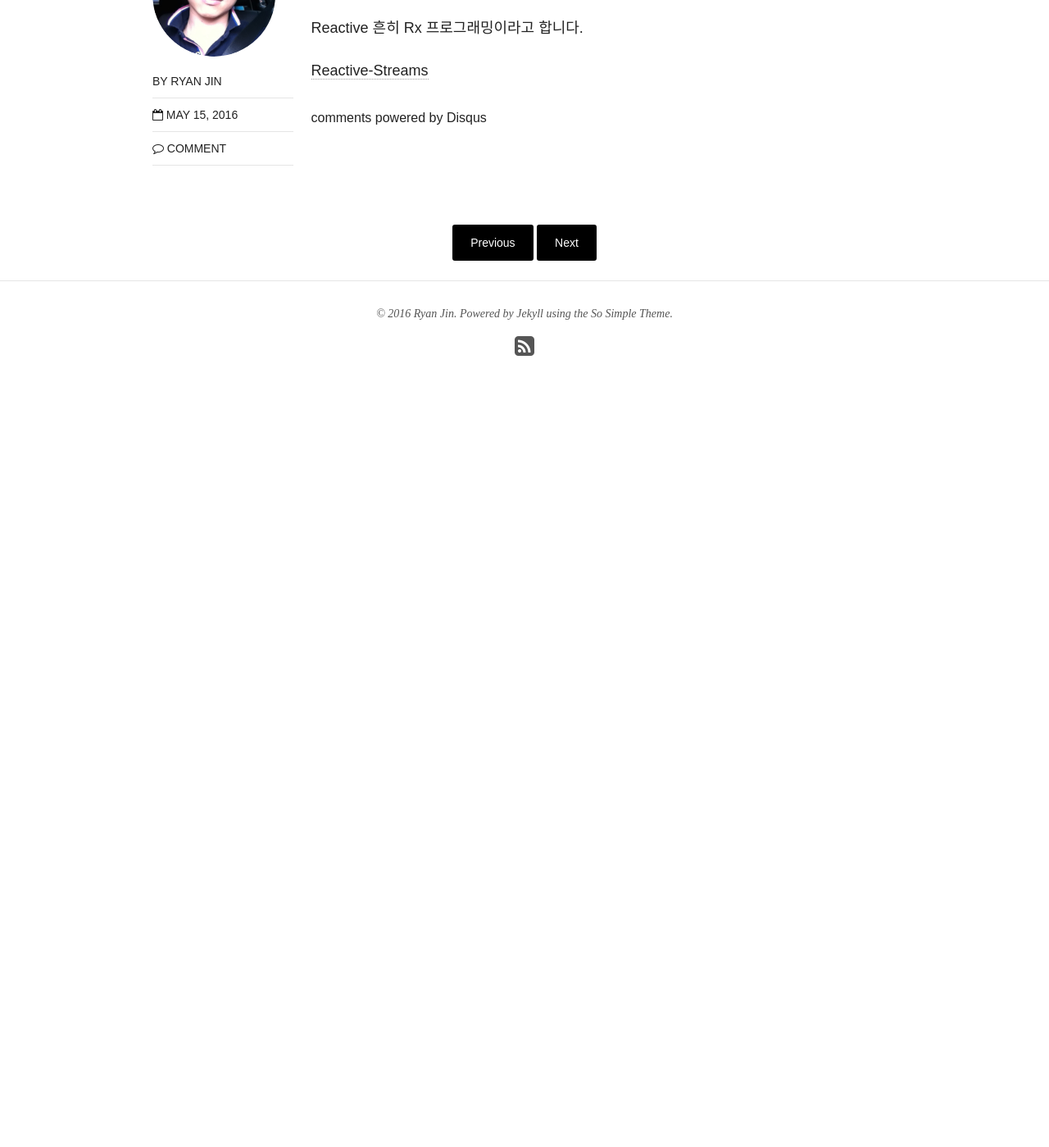
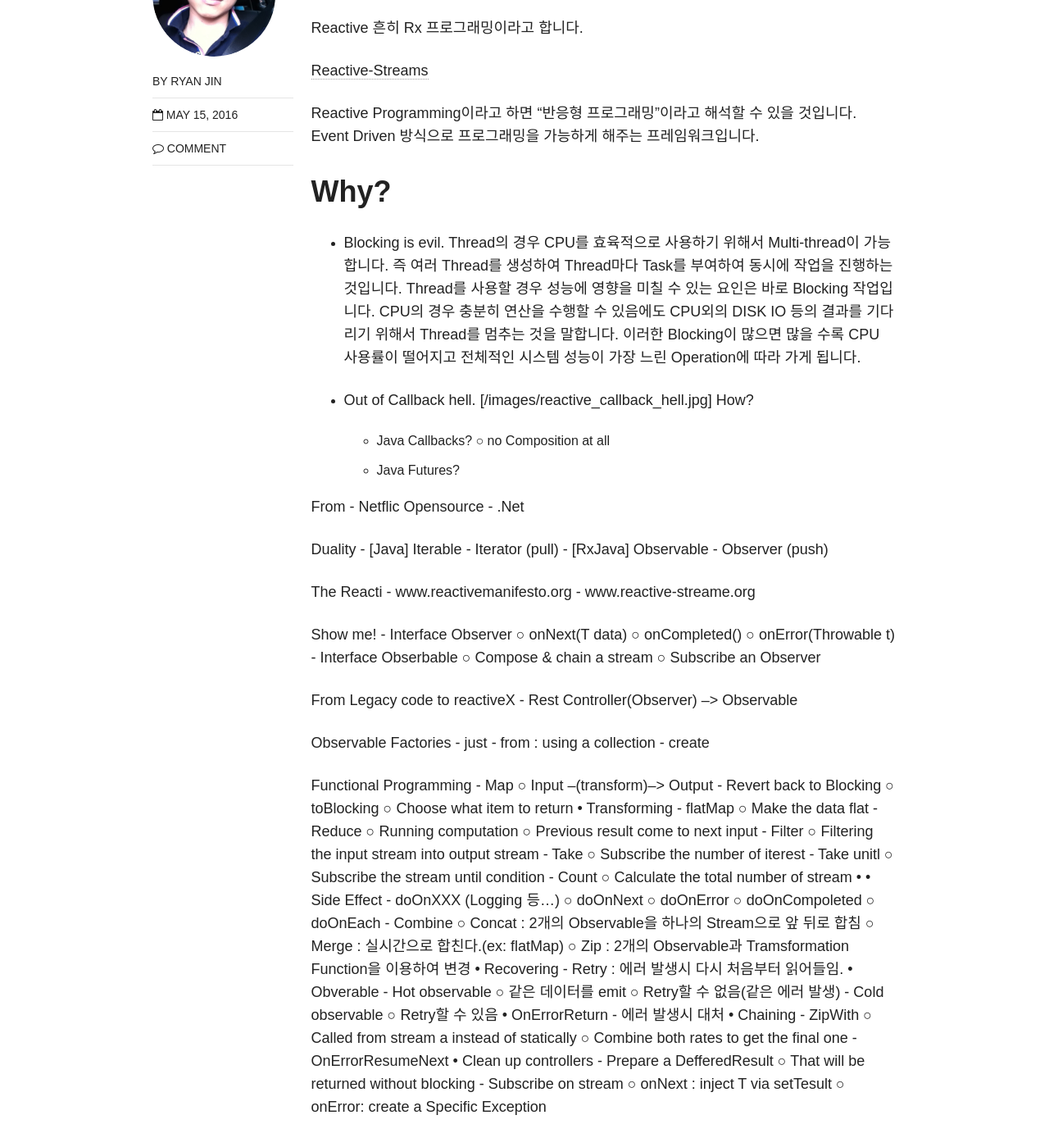
Before and after one commit to atinjin/atinjin.github.com, a Jekyll site: the page built from _posts/2016-05-15-reactive.md, in a window 1280 px wide and 1400 px high, scrolled down 653 px. Shown: the whole window at 82% size. Built offline with Jekyll 4.4.1, drawn with Linux system fonts in a browser that asks for light colours; nearby versions of some CDN libraries; comment, search, counter and statistics services are not loaded; before the commit the page ends 1187 px from its top, so only the background shows below that.

Commit message:
writing outline of reactive

```diff
--- a/_posts/2016-05-15-reactive.md
+++ b/_posts/2016-05-15-reactive.md
@@ -15,3 +15,101 @@ date: 2016-05-15T17:40:26+09:00
 Reactive 흔히  Rx 프로그래밍이라고 합니다.
 
 [Reactive-Streams](http://www.reactive-streams.org)
+
+Reactive Programming이라고 하면 "반응형 프로그래밍"이라고 해석할 수 있을 것입니다. Event Driven 방식으로 프로그래밍을  가능하게 해주는 프레임워크입니다.
+
+
+# Why?
+ -  Blocking is evil.
+    Thread의 경우 CPU를 효육적으로 사용하기 위해서 Multi-thread이 가능합니다. 즉 여러 Thread를 생성하여 Thread마다 Task를 부여하여 동시에 작업을 진행하는 것입니다.
+    Thread를 사용할 경우 성능에 영향을 미칠 수 있는 요인은 바로 Blocking 작업입니다. CPU의 경우 충분히 연산을 수행할 수 있음에도 CPU외의 DISK IO 등의 결과를 기다리기 위해서 Thread를 멈추는 것을 말합니다.
+    이러한 Blocking이 많으면 많을 수록 CPU 사용률이 떨어지고 전체적인 시스템 성능이 가장 느린 Operation에 따라 가게 됩니다.
+
+ -  Out of Callback hell.
+    [/images/reactive_callback_hell.jpg]
+How?
+    - Java Callbacks?
+        ○ no Composition at all
+    - Java Futures<T>?
+
+From
+    - Netflic Opensource
+    - .Net
+
+Duality
+    - [Java] Iterable - Iterator (pull)
+    - [RxJava] Observable - Observer (push)
+
+The Reacti
+    - www.reactivemanifesto.org
+    - www.reactive-streame.org
+
+Show me!
+    - Interface Observer<T>
+        ○ onNext(T data)
+        ○ onCompleted()
+        ○ onError(Throwable t)
+    - Interface Obserbable<T>
+        ○ Compose & chain a stream
+        ○ Subscribe an Observer<T>
+
+From Legacy code to reactiveX
+    - Rest Controller(Observer) --> Observable
+
+Observable Factories
+    - just
+    - from : using a collection
+    - create
+
+Functional Programming
+    - Map
+        ○ Input --(transform)--> Output
+    - Revert back to Blocking
+        ○ toBlocking
+        ○ Choose what item to return
+• Transforming
+    - flatMap
+        ○ Make the data flat
+    - Reduce
+        ○ Running computation
+        ○ Previous result come to next input
+    - Filter
+        ○ Filtering the input stream into output stream
+    - Take
+        ○ Subscribe the number of iterest
+    - Take unitl
+        ○ Subscribe the stream until condition
+    - Count
+        ○ Calculate the total number of stream
+•
+• Side Effect
+    - doOnXXX (Logging 등…)
+        ○ doOnNext
+        ○ doOnError
+        ○ doOnCompoleted
+        ○ doOnEach
+    - Combine
+        ○ Concat : 2개의 Observable을 하나의 Stream으로 앞 뒤로 합침
+        ○ Merge : 실시간으로 합친다.(ex: flatMap)
+        ○ Zip : 2개의 Observable과 Tramsformation Function을 이용하여 변경
+• Recovering
+    - Retry : 에러 발생시 다시 처음부터 읽어들임.
+• Obverable
+    - Hot observable
+        ○ 같은 데이터를 emit
+        ○ Retry할 수 없음(같은 에러 발생)
+    - Cold observable
+        ○ Retry할 수 있음
+• OnErrorReturn
+    - 에러 발생시 대처
+• Chaining
+    - ZipWith
+        ○ Called from stream a instead of statically
+        ○ Combine both rates to get the final one
+    - OnErrorResumeNext
+• Clean up controllers
+    - Prepare a DefferedResult<T>
+        ○ That will be returned without blocking
+    - Subscribe on stream
+        ○ onNext : inject T via setTesult
+        ○ onError: create a Specific Exception
```
Also changed, not shown: images/reactive_callback_hell.jpg (added).
